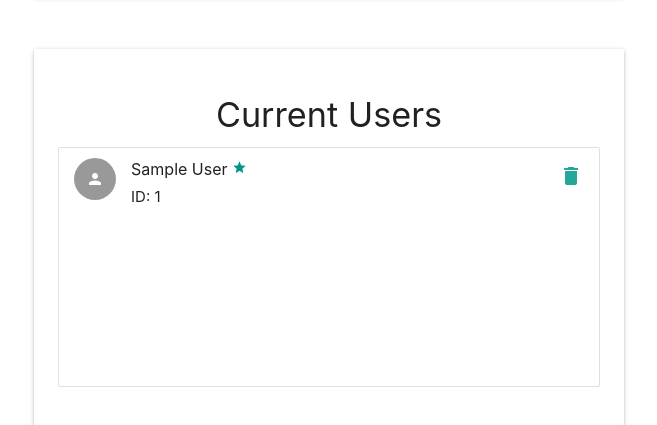
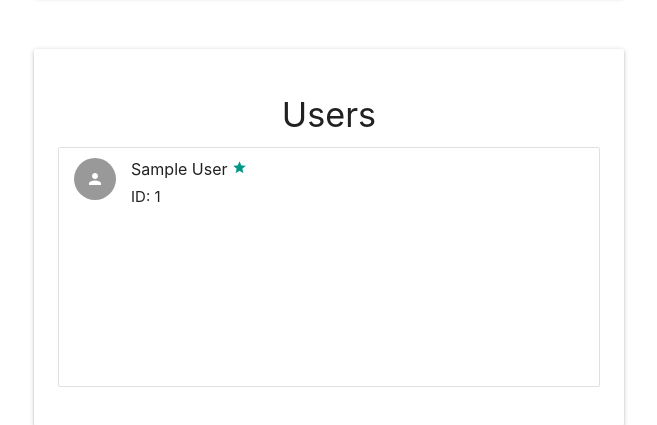
Before and after one commit to khinshankhan/project_angstrom, a Flask app: page /home in a window 1280 px wide, after a click on "ADMIN". Shown: the part 1388-1813 px from the top of the page, without its empty margins (311-968 px from the left). Run offline with Flask 2, Linux system fonts and the light colour scheme; the visitor is signed in with stand-in values (Sample User, id 1); tables that the repository leaves empty hold one stand-in row (values such as "Sample post"); grey boxes marked "Sample" are stand-in pictures; data that the repository does not hold is empty; parts of the project's set-up code (start-up, migrations or seed data) failed here and were passed over; some libraries are stand-ins or nearby versions.

Commit message:
Small patches to prevent errors

```diff
--- a/angstrom/__init__.py
+++ b/angstrom/__init__.py
@@ -264,7 +264,6 @@ def csv_teams():
                                attachment_filename='teams.csv',
                                as_attachment=True)
 
-
 @app.route('/profile')
 @logged_in
 def profile():
--- a/angstrom/templates/includes/cards/view_users.html
+++ b/angstrom/templates/includes/cards/view_users.html
@@ -1,5 +1,5 @@
 <div class="card-panel">
-  <h4 class="center-align">Current Users</h4>
+  <h4 class="center-align">Users</h4>
   <ul class="collection">
     {% for u in users %}
     <li class="collection-item avatar">
@@ -11,7 +11,9 @@
         {% endif %}
       </span>
       <p>ID: {{ u[0] }}</p>
+      {% if not session['u_id'] == u[0] %}
       <a href="{{ url_for('remove_users', u_id = u[0]) }}" class="secondary-content"><i class="material-icons">delete</i></a>
+      {% endif %}
     </li>
     {% endfor %}
   </ul>
```
